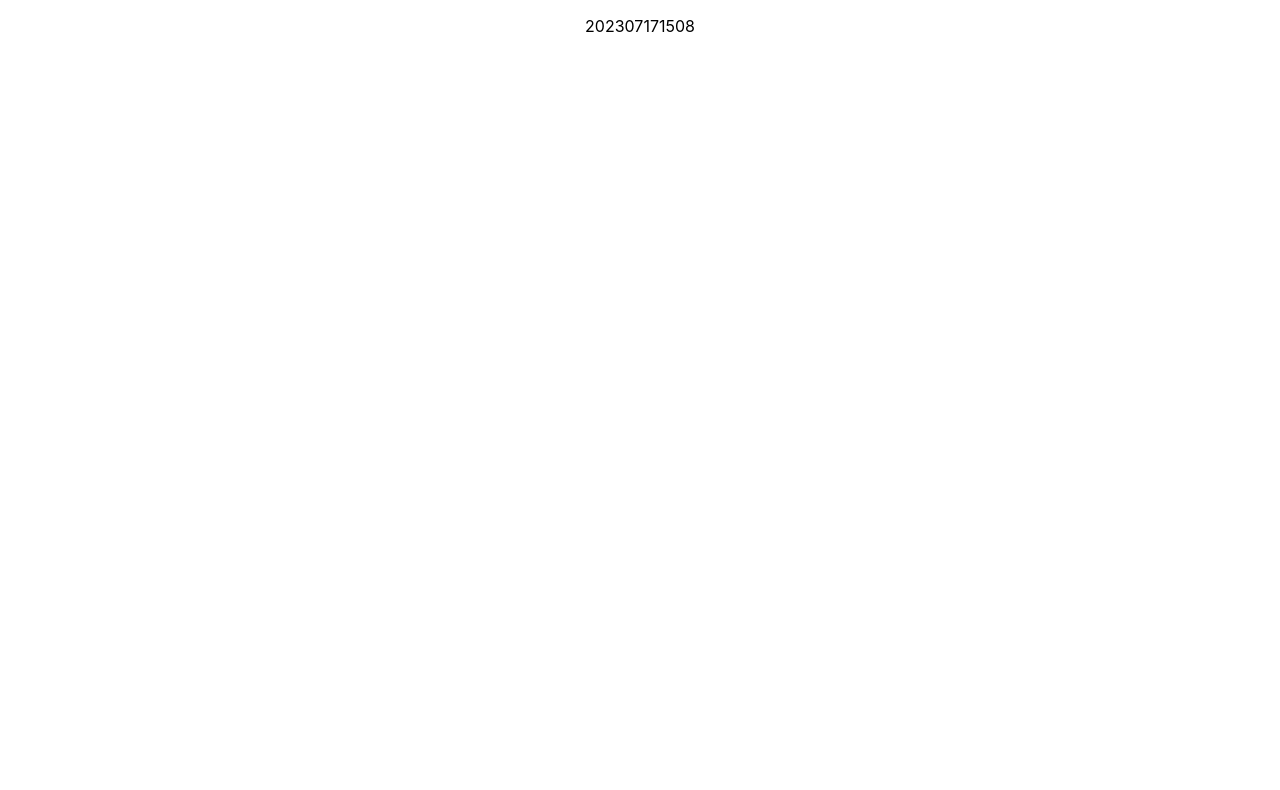
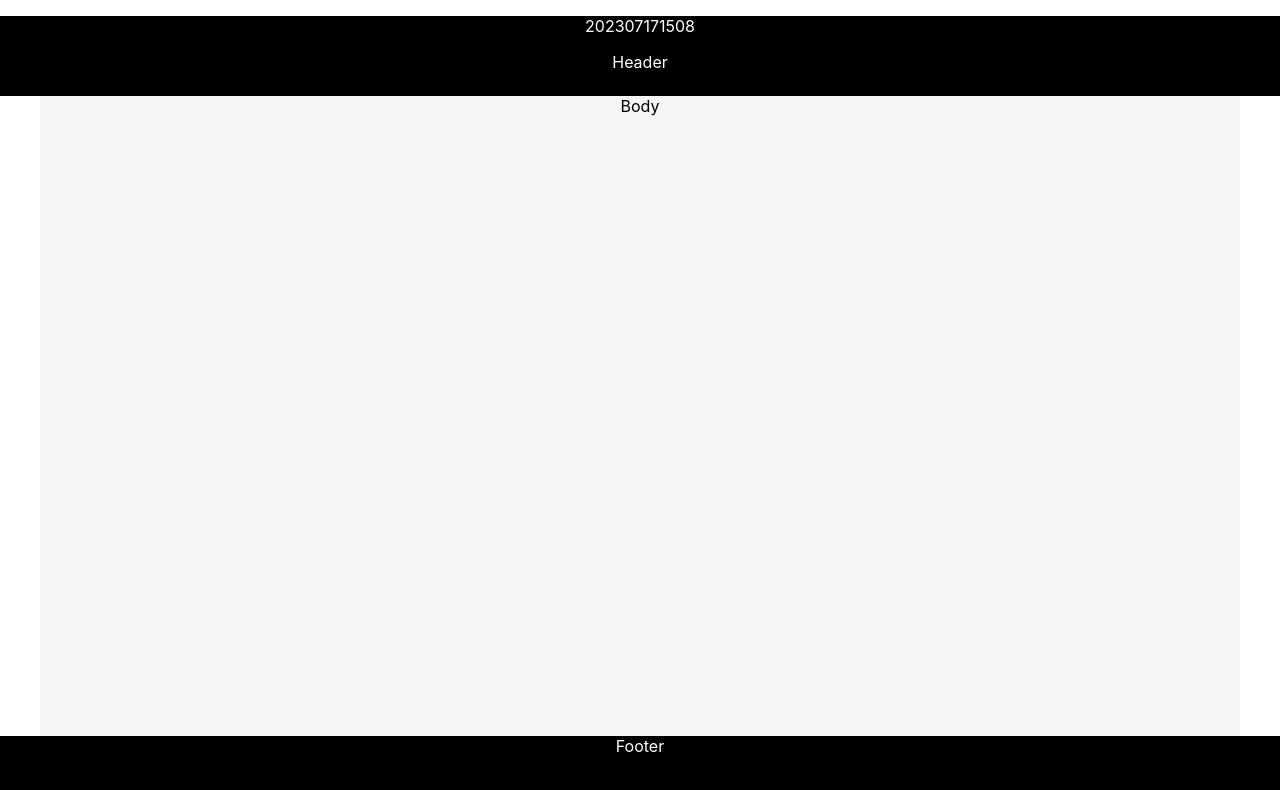
Before and after one commit to ignitewtk/Mall, a React (Create React App) app: page / in a window 1280 px wide. Shown: the top 790 px of the page. Built offline with nearby package versions, Linux system fonts and the light colour scheme.

Commit message:
<dev>: add layout draft.

```diff
--- a/package.json
+++ b/package.json
@@ -3,6 +3,10 @@
   "version": "0.1.0",
   "private": true,
   "dependencies": {
+    "@emotion/react": "^11.11.1",
+    "@emotion/styled": "^11.11.0",
+    "@mui/material": "^5.14.0",
+    "@mui/styled-engine-sc": "^5.12.0",
     "@testing-library/jest-dom": "^5.16.5",
     "@testing-library/react": "^13.4.0",
     "@testing-library/user-event": "^13.5.0",
@@ -14,6 +18,7 @@
     "react": "^18.2.0",
     "react-dom": "^18.2.0",
     "react-scripts": "5.0.1",
+    "styled-components": "^5.3.11",
     "typescript": "^4.9.5",
     "web-vitals": "^2.1.4"
   },
--- a/src/App.tsx
+++ b/src/App.tsx
@@ -1,11 +1,17 @@
 import React from 'react';
 import logo from './logo.svg';
 import './App.css';
+import Theme from './components/Theme';
+
+
+type Props = {
+  message: string
+}
 
 function App() {
   return (
     <div className="App">
-      <p> 202307171508 </p>
+      <Theme message="hello"/>
       {/* <header className="App-header">
         <img src={logo} className="App-logo" alt="logo" />
         <p>
--- /dev/null
+++ b/src/components/Theme.tsx
@@ -0,0 +1,28 @@
+import * as React from 'react'
+import Box from '@mui/material/Box'
+import Container from '@mui/material/Container'
+
+type Props = {
+    message: string;
+}
+
+type States = {
+    s: number
+}
+
+class Theme extends React.Component<Props> {
+
+    render() {
+        return (
+            <div>
+
+                <Box id='theme-header'>
+                    <p> 202307171508 </p>
+                    <p> Header </p> </Box>
+                <Container id='theme-body'> Body </Container>
+                <Box id='theme-footer'> Footer </Box>
+            </div>
+        )
+    }
+}
+export default Theme
--- a/src/index.css
+++ b/src/index.css
@@ -11,3 +11,24 @@ code {
   font-family: source-code-pro, Menlo, Monaco, Consolas, 'Courier New',
     monospace;
 }
+
+
+#theme-header {
+  background-color: black;
+  height: 10vh;
+  width: 100vw;
+  color: white;
+}
+
+#theme-body {
+  background-color: whitesmoke;
+  height: 80vh;
+  width: 100vw;
+}
+
+#theme-footer {
+  background-color: black;
+  height: 10vh;
+  width: 100vw;
+  color: white;
+}
```
Also changed, not shown: 1 other file (tests, documents, lock files or other folders).
